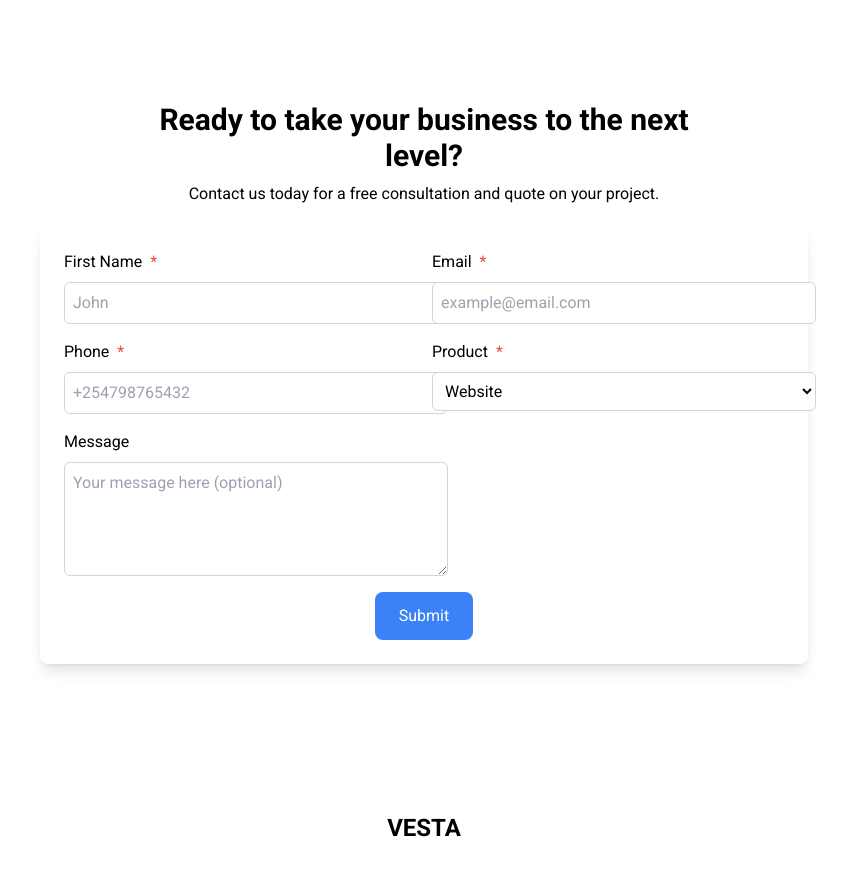
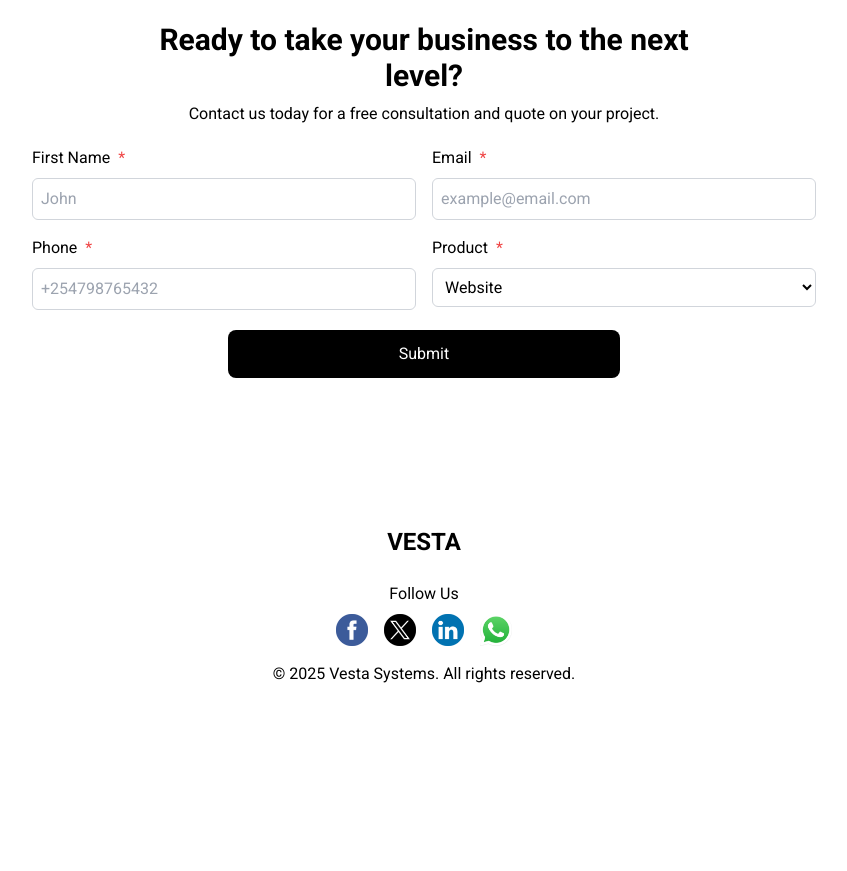
Before and after one commit to allanXQ/arcvesta_v2, a Next.js app: page / in a window 1280 px wide. Shown: the part 4140-5011 px from the top of the page, without its empty margins (216-1063 px from the left). After the commit the page ends 4826 px from the top, so only its background shows below. Built offline with nearby package versions, Linux system fonts and the light colour scheme.

Commit message:
update form

```diff
--- a/src/app/components/contactform.tsx
+++ b/src/app/components/contactform.tsx
@@ -29,12 +29,12 @@ const model = [
     placeholder: "",
     options: ["Website", "Web Application", "Mobile Application"],
   },
-  {
-    name: "Message",
-    type: "textarea",
-    placeholder: "Your message here (optional)",
-    required: false,
-  },
+  // {
+  //   name: "Message",
+  //   type: "textarea",
+  //   placeholder: "Your message here (optional)",
+  //   required: false,
+  // },
 ];
 
 interface Field {
@@ -88,18 +88,19 @@ const renderField = (field: Field | SelectField) => {
 
 const ContactForm = () => {
   return (
-    <div className="flex justify-center items-center p-5">
-      <form className="grid grid-cols-1 sm:grid-cols-1 md:grid-cols-2 gap-4 w-full max-w-3xl bg-white p-6 rounded-lg shadow-lg">
+    <div className="flex justify-center items-center p-5 flex-col">
+      <form className="grid grid-cols-1 sm:grid-cols-1 md:grid-cols-2 gap-4 w-full rounded-lg">
         {model.map((field) => renderField(field))}
-        <div className="col-span-1 md:col-span-2 flex justify-center">
-          <button
-            type="submit"
-            className="px-6 py-3 bg-blue-500 text-white rounded-lg hover:bg-blue-600 transition w-full md:w-auto"
-          >
-            Submit
-          </button>
-        </div>
+        {/* <div className="flex w-[inherit] items-center"> */}
+
+        {/* </div> */}
       </form>
+      <button
+        type="submit"
+        className="w-1/2 px-6 py-3 mt-5 bg-black font-semi text-white rounded-lg hover:bg-white hover:text-black hover:border-2 border-black transition"
+      >
+        Submit
+      </button>
     </div>
   );
 };
--- a/src/app/components/pricing/pricing.tsx
+++ b/src/app/components/pricing/pricing.tsx
@@ -56,7 +56,7 @@ const Pricing = () => {
   return (
     <div
       id="pricing"
-      className="flex flex-col gap-10 w-full items-center px-4 sm:px-10 lg:px-20 py-10"
+      className="flex flex-col gap-10 w-full items-center px-4 sm:px-10 lg:px-20"
     >
       {/* Header Section */}
       <div className="text-center">
```
